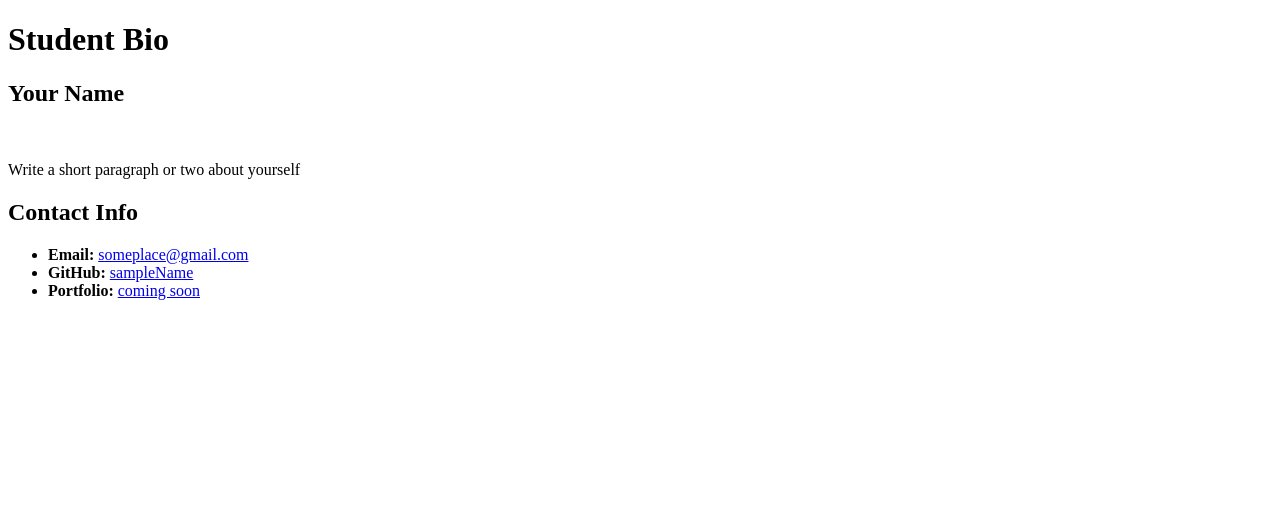
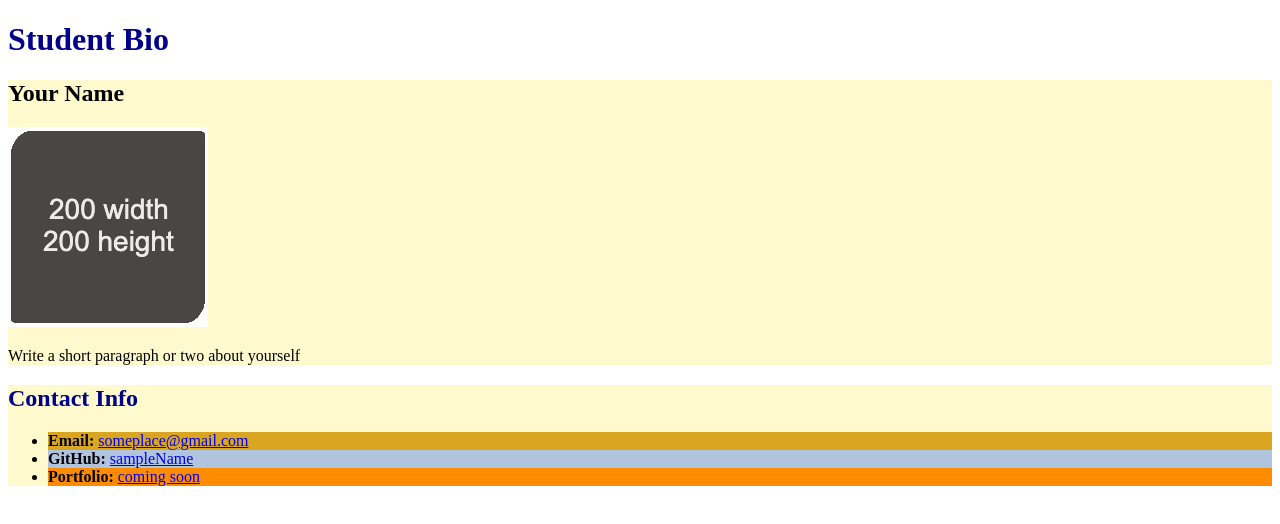
Before and after one commit to rstanbaugh/02-Attributes, a plain HTML site: page index.html in a window 1280 px wide. Drawn offline with Linux system fonts and the light colour scheme.

Commit message:
edits + style sheet

```diff
--- /dev/null
+++ b/assets/css/style.css
@@ -0,0 +1,19 @@
+.section {
+    background-color: lemonchiffon;
+}
+
+.headers {
+    color: darkblue;
+}
+
+#email {
+    background-color: goldenrod;
+}
+
+#github {
+    background-color: lightsteelblue
+}
+
+#portfolio {
+    background-color: darkorange;
+}
--- a/index.html
+++ b/index.html
@@ -3,6 +3,7 @@
 
   <head>
     <meta charset="UTF-8">
+    <link rel="stylesheet" href="./assets/css/style.css">
     <title>Student Bio With Attributes</title>
   </head>
 
@@ -14,7 +15,7 @@
     <!-- Class attribute with name "section" -->
     <section class="section">
       <h2>Your Name</h2>
-      <img value="image-1.jpg">
+      <img src="./assets/images/image-1.jpg" alt="Student" width="200" height="200">
       <p>Write a short paragraph or two about yourself</p>
     </section>
 
@@ -29,6 +30,7 @@
         <li id="portfolio"><strong>Portfolio:</strong> <a href="#">coming soon</a></li>
       </ul>
     </section>
+
   </body>
 
 </html>
```
Also changed, not shown: assets/image-1.png (deleted), assets/images/image-1.jpg (added).
